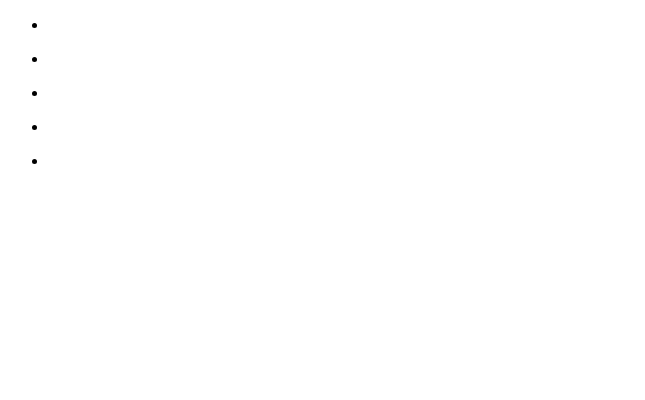
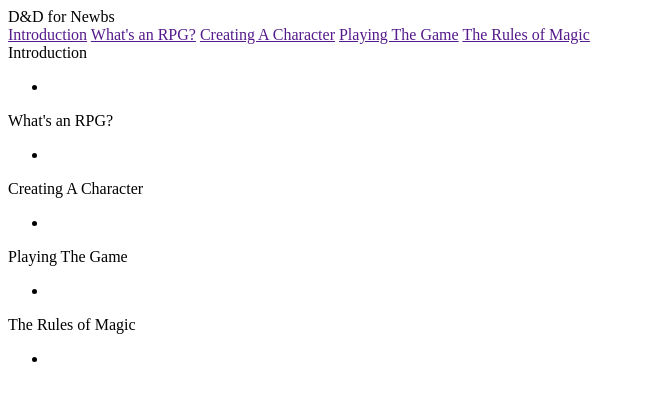
Before and after one commit to ryanroat/FCCTechDoc, a plain HTML site: page index.html in a window 1280 px wide. Shown: the whole page, without its empty margins (0-645 px from the left). Drawn offline with Linux system fonts and the light colour scheme.

Commit message:
section headers and nav links

```diff
--- a/index.html
+++ b/index.html
@@ -9,16 +9,16 @@
 <body>
     <div class="container">
         <nav id="navbar">
-            <header></header>
-            <a href="" class="nav-link"></a>
-            <a href="" class="nav-link"></a>
-            <a href="" class="nav-link"></a>
-            <a href="" class="nav-link"></a>
-            <a href="" class="nav-link"></a>
+            <header>D&D for Newbs</header>
+            <a href="" class="nav-link">Introduction</a>
+            <a href="" class="nav-link">What's an RPG?</a>
+            <a href="" class="nav-link">Creating A Character</a>
+            <a href="" class="nav-link">Playing The Game</a>
+            <a href="" class="nav-link">The Rules of Magic</a>
         </nav>
         <main id="main-doc">
-            <section class="main-section">
-                <header></header>
+            <section class="main-section" id="introduction">
+                <header>Introduction</header>
                 <p></p>
                 <p></p>
                 <code></code>
@@ -26,8 +26,8 @@
                     <li></li>
                 </ul>
             </section>
-            <section class="main-section">
-                <header></header>
+            <section class="main-section" id="what's_an_RPG?">
+                <header>What's an RPG?</header>
                 <p></p>
                 <p></p>
                 <code></code>
@@ -35,8 +35,8 @@
                     <li></li>
                 </ul>
             </section>
-            <section class="main-section">
-                <header></header>
+            <section class="main-section" id="creating_a_character">
+                <header>Creating A Character</header>
                 <p></p>
                 <p></p>
                 <code></code>
@@ -44,8 +44,8 @@
                     <li></li>
                 </ul>
             </section>
-            <section class="main-section">
-                <header></header>
+            <section class="main-section" id="playing_the_game">
+                <header>Playing The Game</header>
                 <p></p>
                 <p></p>
                 <code></code>
@@ -53,8 +53,8 @@
                     <li></li>
                 </ul>
             </section>
-            <section class="main-section">
-                <header></header>
+            <section class="main-section" id="the_rules_of_magic">
+                <header>The Rules of Magic</header>
                 <p></p>
                 <p></p>
                 <code></code>
```
